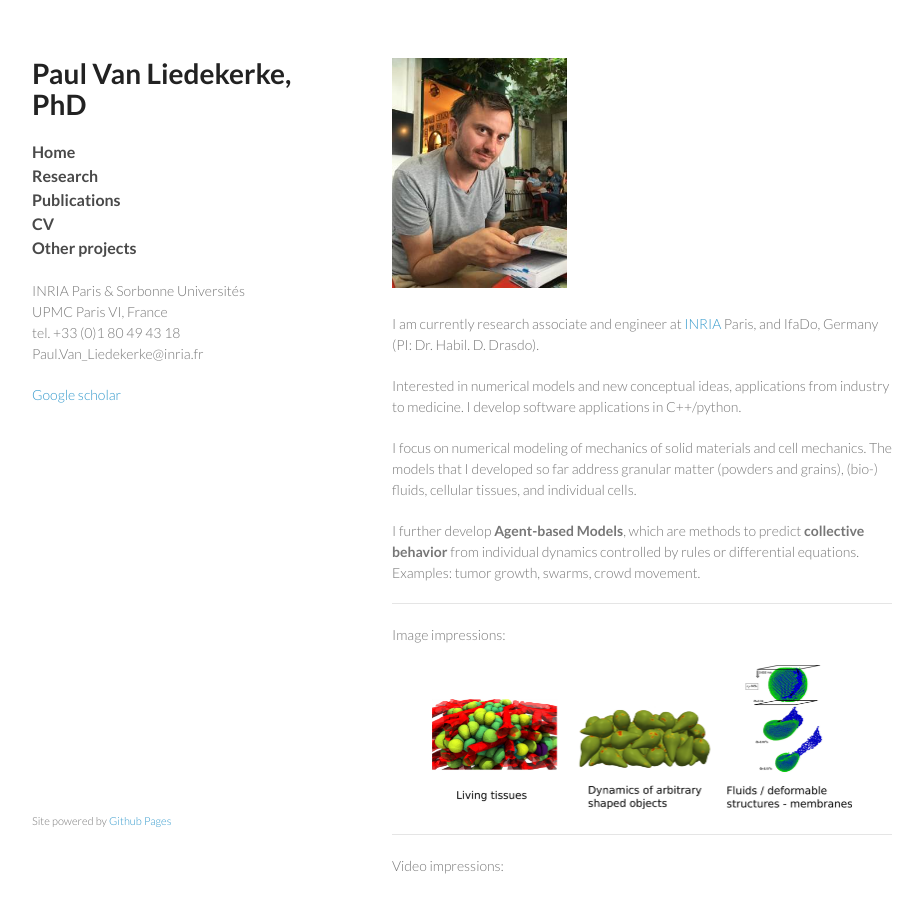
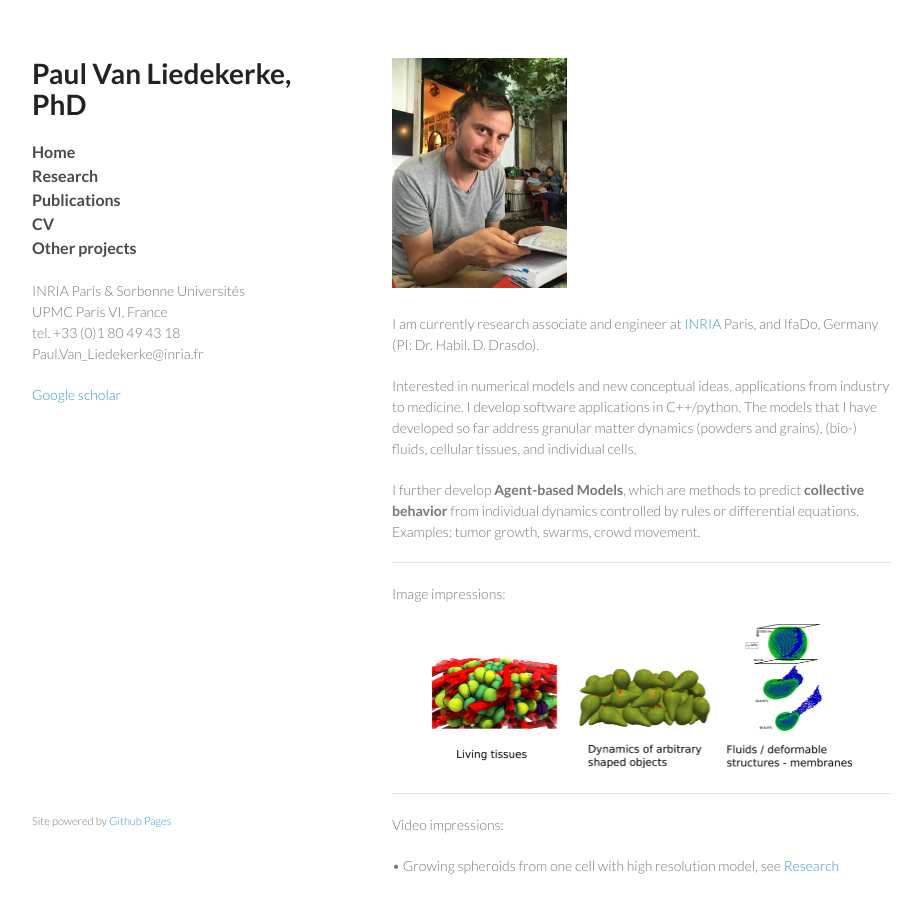
Before and after one commit to paulvanliedekerke/wittgenstein, a Jekyll site: the page index.html, which Jekyll copies as it is, in a window 1280 px wide and 900 px high. Shown: the whole window, without its empty margins (178-1101 px from the left). Built offline with Jekyll 4.4.1, drawn with Linux system fonts in a browser that asks for light colours; Markdown is read by kramdown in place of the engine named in the settings; grey boxes are pictures that could not be loaded.

Commit message:
Update index.html

```diff
--- a/index.html
+++ b/index.html
@@ -50,11 +50,7 @@
 </p>
 
 <p>
-	Interested in numerical models and new conceptual ideas, applications from industry to medicine. I develop software applications in C++/python.
-</p>
-
-<p>
-	I focus on numerical modeling of mechanics of solid materials and cell mechanics. The models that I developed so far address granular matter (powders and grains), (bio-) fluids, cellular tissues, and individual cells.
+	Interested in numerical models and new conceptual ideas, applications from industry to medicine. I develop software applications in C++/python. The models that I have developed so far address granular matter dynamics (powders and grains), (bio-) fluids, cellular tissues, and individual cells.
 </p>
 
 <p>
```
